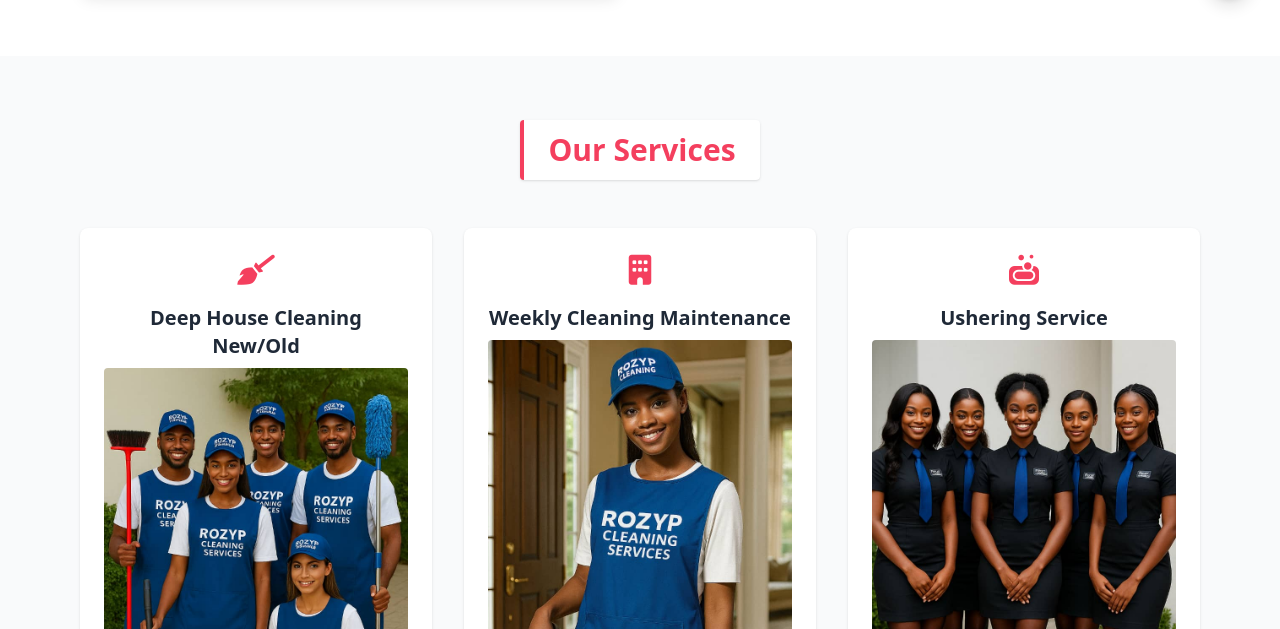
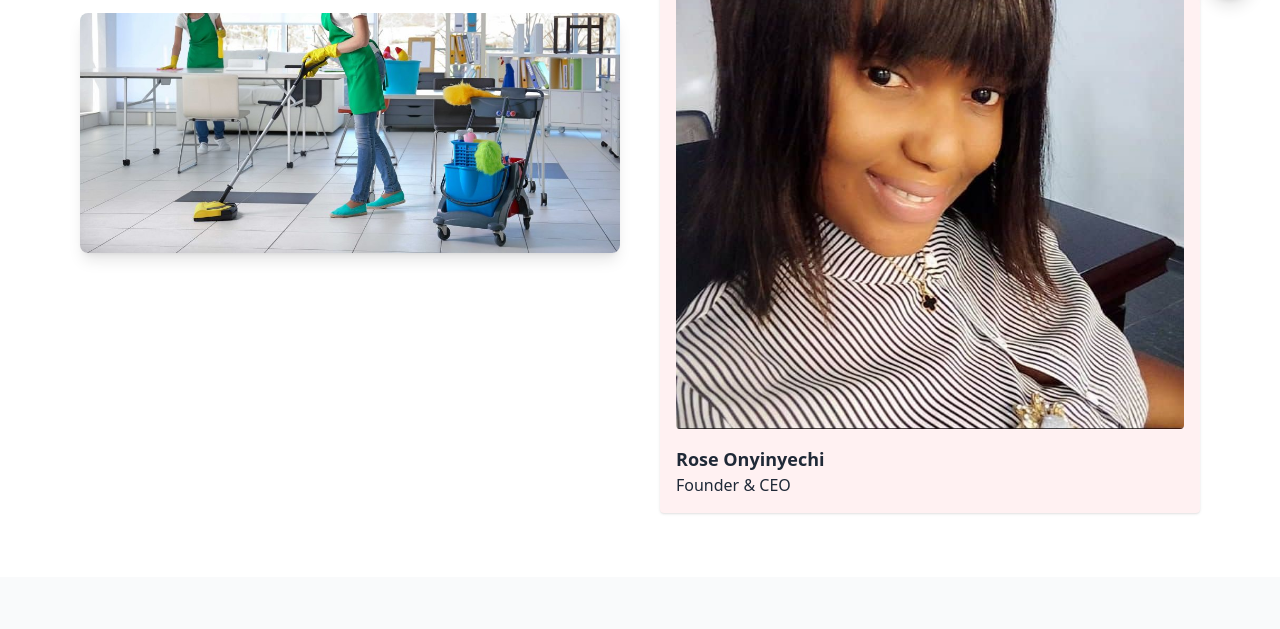
Before and after one commit to jv-webz/RCS, a plain HTML site: page index.html in a window 1280 px wide. Shown: the part 776-1405 px from the top of the page. Drawn offline with nearby package versions, Linux system fonts and the light colour scheme.

Commit message:
Update index.html

```diff
--- a/index.html
+++ b/index.html
@@ -93,6 +93,7 @@
           <p class="mb-6">At Rose Cleaning Service, our mission is to deliver reliable, eco-friendly, and professional cleaning solutions. Our trained team members are passionate about cleanliness and customer satisfaction.</p>
           <div class="flex flex-col gap-4">
             <div class="bg-roseLight p-4 rounded shadow">
+                <img src="ROSE CEO.jpeg" alt="CEO" class="w-full h-auto object-contain rounded mb-4" />
               <h4 class="font-semibold text-lg">Rose Onyinyechi</h4>
               <p>Founder & CEO</p>
             </div>
```
